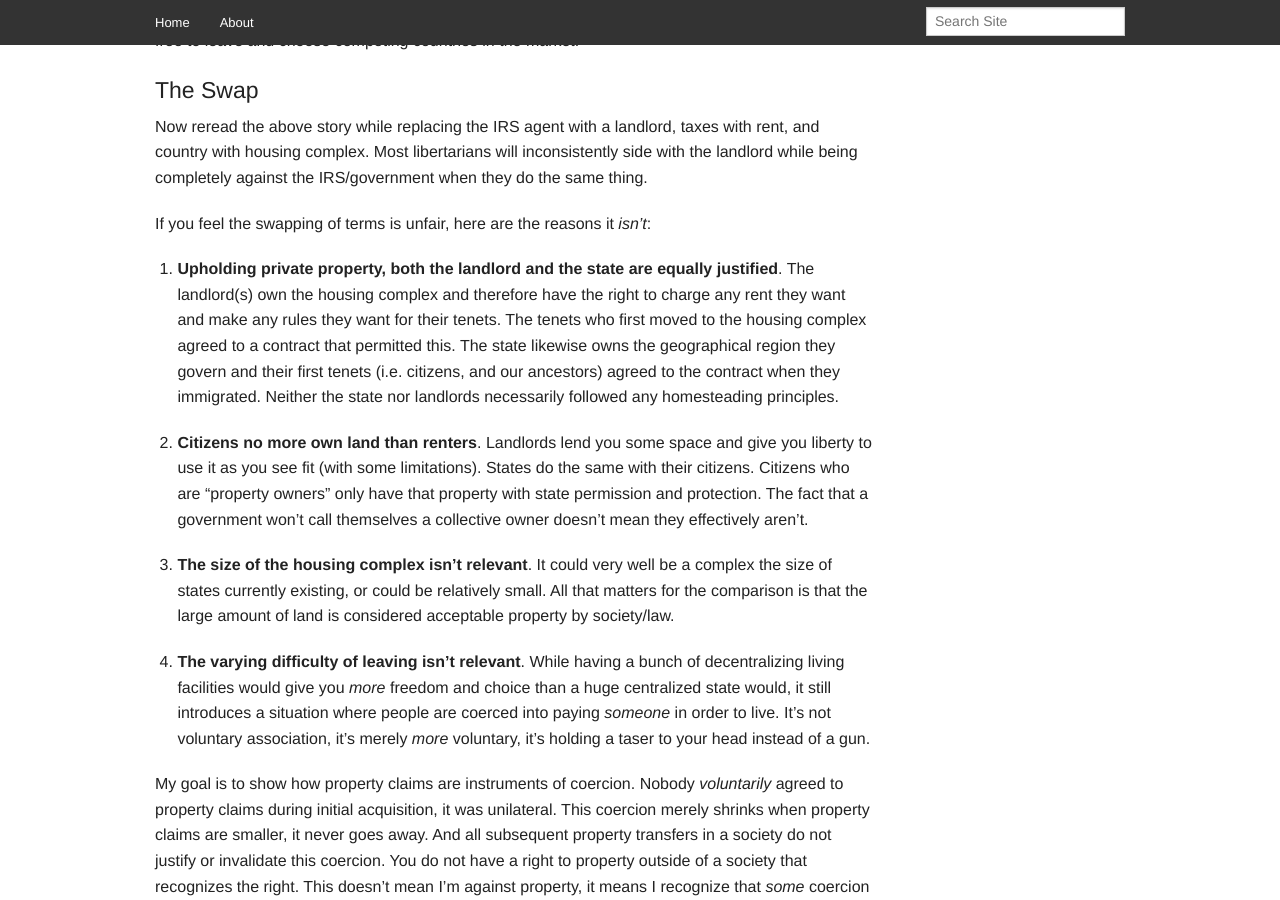
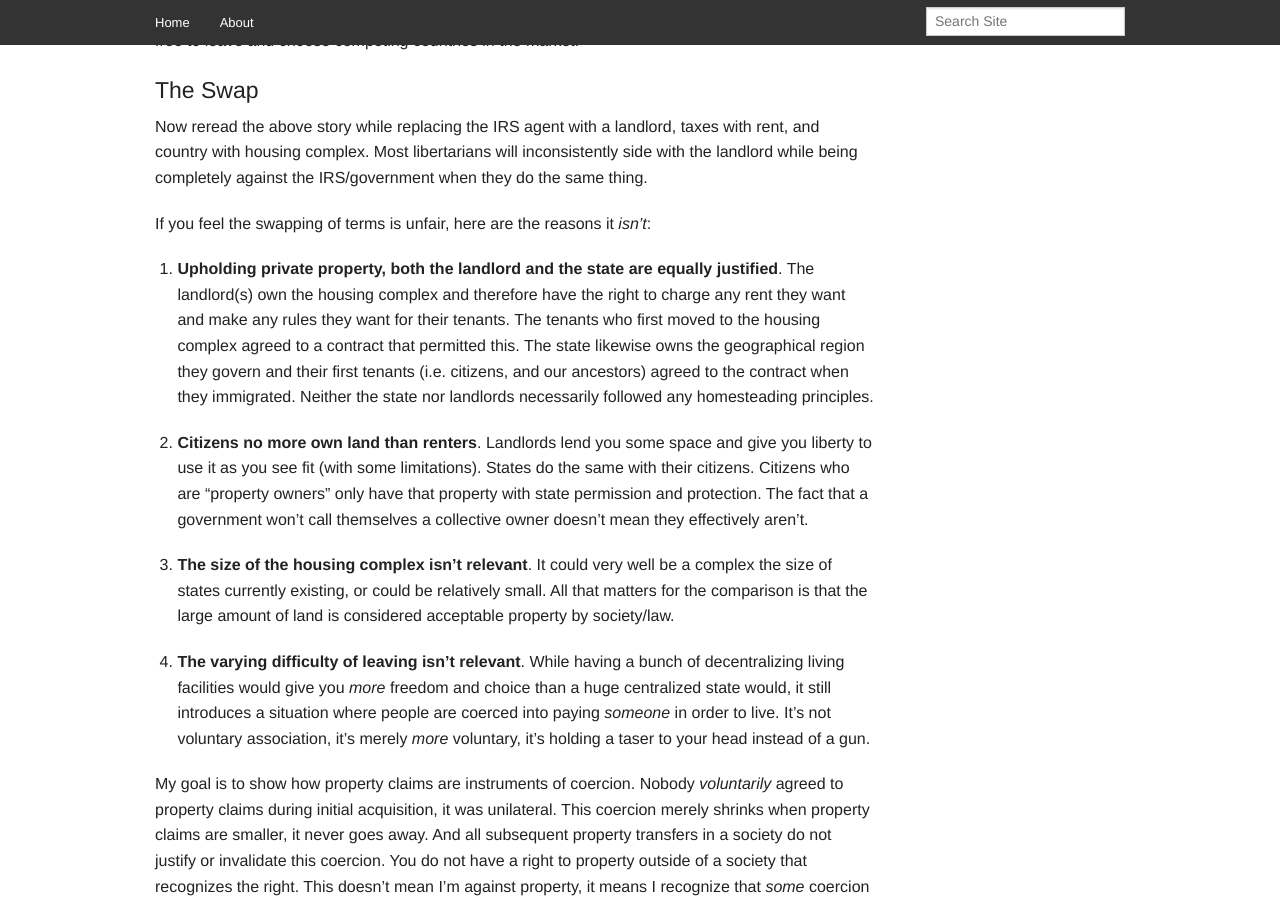
Before and after one commit to Cruel/individualist-blog, a Jekyll site: the page built from _posts/2015-3-22-story-of-feudalism.md, in a window 1280 px wide and 900 px high, scrolled down 809 px. Built offline with Jekyll 4.4.1, drawn with Linux system fonts in a browser that asks for light colours; nearby versions of some CDN libraries; comment, search, counter and statistics services are not loaded.

Commit message:
Derp tenets

```diff
--- a/_posts/2015-3-22-story-of-feudalism.md
+++ b/_posts/2015-3-22-story-of-feudalism.md
@@ -29,7 +29,7 @@ Now reread the above story while replacing the IRS agent with a landlord, taxes
 
 If you feel the swapping of terms is unfair, here are the reasons it *isn't*:
 
-1. **Upholding private property, both the landlord and the state are equally justified**. The landlord(s) own the housing complex and therefore have the right to charge any rent they want and make any rules they want for their tenets. The tenets who first moved to the housing complex agreed to a contract that permitted this. The state likewise owns the geographical region they govern and their first tenets (i.e. citizens, and our ancestors) agreed to the contract when they immigrated. Neither the state nor landlords necessarily followed any homesteading principles.
+1. **Upholding private property, both the landlord and the state are equally justified**. The landlord(s) own the housing complex and therefore have the right to charge any rent they want and make any rules they want for their tenants. The tenants who first moved to the housing complex agreed to a contract that permitted this. The state likewise owns the geographical region they govern and their first tenants (i.e. citizens, and our ancestors) agreed to the contract when they immigrated. Neither the state nor landlords necessarily followed any homesteading principles.
 
 2. **Citizens no more own land than renters**. Landlords lend you some space and give you liberty to use it as you see fit (with some limitations). States do the same with their citizens. Citizens who are "property owners" only have that property with state permission and protection. The fact that a government won't call themselves a collective owner doesn't mean they effectively aren't.
 
```
